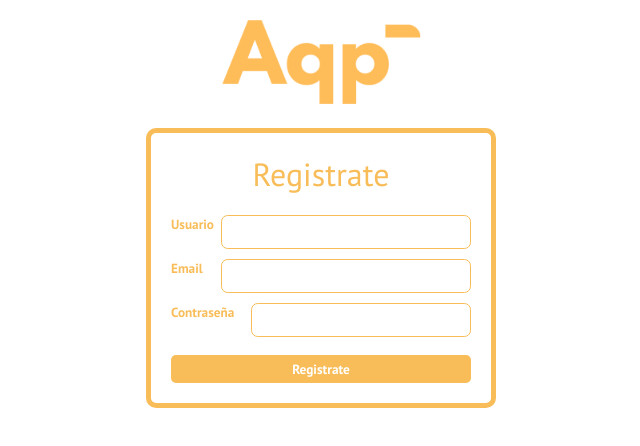
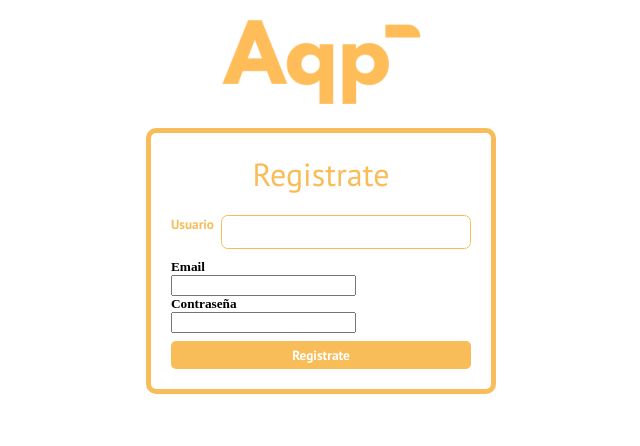
Before and after one commit to joskr2/store, a React (Create React App) app: page /register in a window 1280 px wide. Shown: the top 446 px of the page, without its empty margins (319-959 px from the left). Built offline with nearby package versions, Linux system fonts and the light colour scheme; no server answers.

Commit message:
added payment component

```diff
--- a/src/App.js
+++ b/src/App.js
@@ -10,6 +10,7 @@ import { auth } from "./firebaseConfig";
 import { useStateValue } from "./StateProvider/Provider";
 import { SET_USER } from "./StateProvider/ActionTypes";
 import Register from "./components/Register/Register";
+import Payment from "./components/Payment/Payment";
 
 const App = () => {
   const location = useLocation();
@@ -46,6 +47,10 @@ const App = () => {
             <Header />
             <Checkout />
           </Route>
+          <Route path="/payment">
+            <Header />
+            <Payment/>
+          </Route>
           <Route path="/">
             <Header />
             <Home />
--- a/src/StateProvider/ActionTypes.js
+++ b/src/StateProvider/ActionTypes.js
@@ -1,3 +1,3 @@
 export const ADD_TO_BASKET = "ADD_TO_BASKET";
 export const REMOVE_FROM_BASKET = "REMOVE_FROM_BASKET";
-export const SET_USER = "SET_USER"
+export const SET_USER = "SET_USER";
--- /dev/null
+++ b/src/components/Payment/Payment.jsx
@@ -0,0 +1,50 @@
+import { Link } from "react-router-dom";
+import React from "react";
+import { useStateValue } from "../../StateProvider/Provider";
+import CheckoutProduct from "../CheckoutProduct/CheckoutProduct";
+import "./Payment.scss";
+
+const Payment = () => {
+  const [{ basket, user }, dispatch] = useStateValue();
+  return (
+    <div className="payment">
+      <div className="payment__container">
+        <h1 className="payment__container__title">
+          Revisar{" "}
+          <Link className="payment__container__title__tag" to="/checkout">
+            {basket?.length}
+          </Link>{" "}
+          items
+        </h1>
+        <div className="payment__section">
+          <h3 className="payment__section__title">Dirección de entrega</h3>
+          <div className="payment__section__address">
+            <p>{user?.displayName || user?.email}</p>
+            <p>direccion de entrega</p>
+            <p>ciudad y pais a entregar</p>
+          </div>
+        </div>
+
+        <div className="payment__section">
+          <h3 className="payment__section__title">Revisa tu compra</h3>
+          <div className="payment__section__items">
+            {basket?.map((item) => (
+              <CheckoutProduct
+                id={item.id}
+                title={item.title}
+                image={item.image}
+                price={item.price}
+                rating={item.rating}
+              />
+            ))}
+          </div>
+        </div>
+        <div className="payment__section">
+          <h3 className="payment__section__title">Metodo de pago</h3>
+        </div>
+      </div>
+    </div>
+  );
+};
+
+export default Payment;
--- /dev/null
+++ b/src/components/Payment/Payment.scss
@@ -0,0 +1,40 @@
+@import url("https://fonts.googleapis.com/css2?family=PT+Sans:ital,wght@0,400;0,700;1,400;1,700&display=swap");
+
+$background-color: #f8bd59;
+$PT-sans: "PT Sans", sans-serif;
+
+.payment {
+  background-color: white;
+  &__container {
+    &__title {
+      text-align: center;
+      padding: 10px;
+      font-weight: 400;
+      font-family: $PT-sans;
+      background-color: rgb(234, 237, 237);
+      border-bottom: 1px solid lightgray;
+      &__tag {
+        text-decoration: none;
+      }
+    }
+  }
+  &__section {
+    display: flex;
+    padding: 20px;
+    margin: 0 20px;
+    border-bottom: 1px solid lightgray;
+    &__title {
+      font-family: $PT-sans;
+      flex: 0.2;
+    }
+    &__address {
+      flex: 0.8;
+      & > p {
+        font-family: $PT-sans;
+      }
+    }
+    &__items {
+      flex: 0.8;
+    }
+  }
+}
--- a/src/components/Register/Register.jsx
+++ b/src/components/Register/Register.jsx
@@ -6,6 +6,7 @@ import { auth } from "../../firebaseConfig";
 import { motion } from "framer-motion";
 import Swal from "sweetalert2";
 import withReactContent from "sweetalert2-react-content";
+
 
 const MySwal = withReactContent(Swal);
 
@@ -30,12 +31,25 @@ const Register = () => {
   const [password, setPassword] = useState("");
   const [username, setUserName] = useState("");
 
+  //tengo que enviar estos datos a firestore no al store local ,
+  //de esa manera los usuarios podran en un
+  //nuevo componente userInfo actualizar sus
+  // datos si lo necesitan (esto se haria actualizando
+  //   los docuementos buscandolos por id )
+  // const [firstName, setFirstName] = useState("");
+  // const [lastName, setLastName] = useState("");
+  // const [adress, setAdress] = useState("");
+  // const [phone, setPhone] = useState("");
+  // const [city, setCity] = useState("");
+  // const [country, setCountry] = useState("");
+
   const register = (e) => {
     e.preventDefault();
 
     auth
       .createUserWithEmailAndPassword(email, password)
       .then((auth) => {
+        //aqui mandaria los datos(documentos) (direccion,telefono,etc) a firestore
         if (auth) {
           history.push("/");
         }
@@ -63,18 +77,99 @@ const Register = () => {
             <h1 className="signup__container__title">Registrate </h1>
           </center>
           <form className="signup__container__form">
-            <div className="signup__container__form__username">
-              <h5 className="signup__container__form__username__label">
+            <div className="signup__container__form__style">
+              <h5 className="signup__container__form__style__label">
                 Usuario
               </h5>
               <input
                 required
-                className="signup__container__form__username__input"
+                className="signup__container__form__style__input"
                 type="text"
                 value={username}
                 onChange={(e) => setUserName(e.target.value)}
               />
             </div>
+{/*
+            <div className="signup__container__form__style">
+              <h5 className="signup__container__form__style__label">
+                Nombres
+              </h5>
+              <input
+                required
+                className="signup__container__form__style__input"
+                type="text"
+                value={firstName}
+                onChange={(e) => setFirstName(e.target.value)}
+              />
+            </div>
+
+            <div className="signup__container__form__style">
+              <h5 className="signup__container__form__lastname__label">
+                Apellidos
+              </h5>
+              <input
+                required
+                className="signup__container__form__style__input"
+                type="text"
+                value={lastName}
+                onChange={(e) => setLastName(e.target.value)}
+              />
+            </div>
+
+            <div className="signup__container__form__style">
+              <h5 className="signup__container__form__style__label">
+                Dirección
+              </h5>
+              <input
+                required
+                className="signup__container__form__style__input"
+                type="text"
+                value={adress}
+                onChange={(e) => setAdress(e.target.value)}
+              />
+            </div>
+
+
+            <div className="signup__container__form__style">
+              <h5 className="signup__container__form__style__label">
+                Telefono
+              </h5>
+              <input
+                required
+                className="signup__container__form__phone__input"
+                type="text"
+                value={phone}
+                onChange={(e) => setPhone(e.target.value)}
+              />
+            </div>
+
+            <div className="signup__container__form__style">
+              <h5 className="signup__container__form__style__label">
+                Ciudad
+              </h5>
+              <input
+                required
+                className="signup__container__form__style__input"
+                type="text"
+                value={city}
+                onChange={(e) => setCity(e.target.value)}
+              />
+            </div>
+
+
+            <div className="signup__container__form__style">
+              <h5 className="signup__container__form__style__label">
+                Ciudad
+              </h5>
+              <input
+                required
+                className="signup__container__form__style__input"
+                type="text"
+                value={country}
+                onChange={(e) => setCountry(e.target.value)}
+              />
+            </div> */}
+
             <div className="signup__container__form__email">
               <h5 className="signup__container__form__email__label">Email</h5>
               <input
--- a/src/components/Register/Register.scss
+++ b/src/components/Register/Register.scss
@@ -34,7 +34,7 @@ $PT-sans: "PT Sans", sans-serif;
     &__form {
       display: flex;
       flex-direction: column;
-      &__username {
+      &__style {
         display: flex;
         &__label {
           font-family: $PT-sans;
@@ -53,57 +53,6 @@ $PT-sans: "PT Sans", sans-serif;
           border-radius: 0.5em;
         }
         &__input:focus {
-          outline: none;
-        }
-      }
-      &__email {
-        display: flex;
-        &__label {
-          font-family: $PT-sans;
-          margin-bottom: 5px;
-          color: $background-color;
-          margin-right: 20px;
-          width: 10%;
-        }
-        &__input {
-          height: 30px;
-          margin-bottom: 10px;
-          background-color: white;
-          border: 1px solid $background-color;
-          width: 90%;
-          border-radius: 5px;
-          border-radius: 0.5em;
-        }
-        &__input:focus {
-          outline: none;
-        }
-      }
-      &__password {
-        display: flex;
-        &__label {
-          font-family: $PT-sans;
-          margin-right: 30px;
-          color: $background-color;
-          width: 10%;
-        }
-      }
-      &__password {
-        &__input {
-          height: 30px;
-          margin-left: 20px;
-          margin-bottom: 10px;
-          background-color: white;
-          border: 1px solid $background-color;
-          width: 90%;
-          border-radius: 5px;
-          border-radius: 0.5em;
-        }
-        &__input:focus {
-          border-radius: 0.5em;
-          border-bottom-style: hidden;
-          border-top-style: hidden;
-          border-right-style: hidden;
-          border-left-style: hidden;
           outline: none;
         }
       }
--- a/src/components/Subtotal/Subtotal.jsx
+++ b/src/components/Subtotal/Subtotal.jsx
@@ -1,10 +1,13 @@
 import React, { useState, useEffect } from "react";
 import CurrencyFormat from "react-currency-format";
+import { useHistory } from "react-router-dom";
 import { useStateValue } from "../../StateProvider/Provider";
 import { motion } from "framer-motion";
 import "./Subtotal.scss";
 
 const Subtotal = () => {
+  const history = useHistory();
+
   const [{ basket }, dispatch] = useStateValue();
 
   const getBasketTotal = () => {
@@ -33,7 +36,11 @@ const Subtotal = () => {
         thousandSeparator={true}
         prefix={"S/. "}
       />
-      <motion.button whileHover={{ scale: 1.1 }} className="subtotal__button">
+      <motion.button
+        whileHover={{ scale: 1.1 }}
+        className="subtotal__button"
+        onClick={() => history.push("/payment")}
+      >
         Procecer al pago
       </motion.button>
     </div>
```
